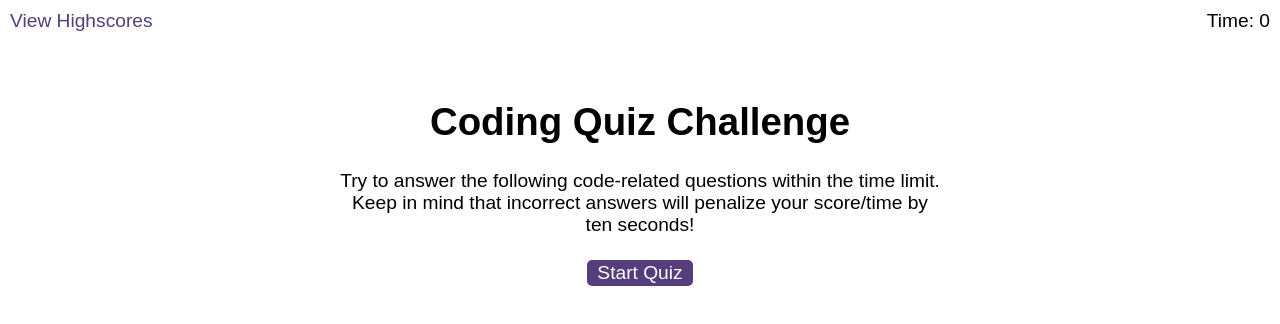
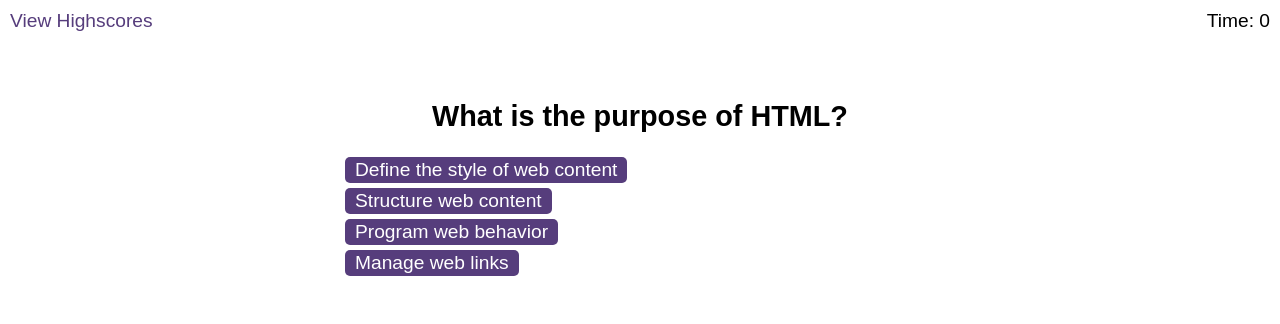
Before and after one commit to DrWho1369/studentQuiz, a plain HTML site: page index.html in a window 1280 px wide. Both pictures are taken after a click on the button "Start Quiz". Drawn offline with Linux system fonts and the light colour scheme.

Commit message:
completed question function to manipulate the dom to display the answers as buttons

```diff
--- a/assets/js/logic.js
+++ b/assets/js/logic.js
@@ -1,23 +1,52 @@
 // GIVEN I am taking a code quiz
 // WHEN I click the start button
+
+import questions from './questions.js';
+
+
 var startEl = document.querySelector('#start-screen')
 var startButtonEl = document.querySelector('#start')
 var questionsEl = document.querySelector('#questions')
 var timeEl = document.querySelector('#time')
+var questionTitleEl = document.querySelector('#question-title')
+var choicesEl = document.querySelector('#choices')
+
 // THEN a timer starts and I am presented with a question
 function start(event) {
     event.preventDefault();
-    console.log("started")
-    // startEl class set to hide
-    // populate question Elements
-    // questionsEl class set to start
+
+    console.log("started");
+
+    startEl.classList.remove("start");
+    startEl.classList.add("hide");
+
+    questionsEl.classList.remove("hide");
+    questionsEl.classList.add("start");
+
+    console.log(questions)
+    question()
+
+    // run question function()
 }
 
 function question() {
+    questionTitleEl.textContent = questions[0].question;
+    var choices = questions[0].choices;
+    choices.forEach((choice, index) => {
+        const button = document.createElement('button');
+        button.textContent = choice;
+        choicesEl.appendChild(button);
+    });
 
+    choicesEl.addEventListener('click', next)
 }
 
+function next() {
+    console.log("next")
+}
 startButtonEl.addEventListener('click', start)
+
+
 // WHEN I answer a question
 // THEN I am presented with another question
 // WHEN I answer a question incorrectly
--- a/assets/js/questions.js
+++ b/assets/js/questions.js
@@ -1,3 +1,5 @@
+
+
 const questions = [
     {
         question: "What is the purpose of HTML?",
@@ -36,3 +38,5 @@ const questions = [
         wrongAnswers: ["The current function", "The global object", "None of the above"],
     },
 ];
+
+export default questions;
--- a/index.html
+++ b/index.html
@@ -42,7 +42,7 @@
       <div id="feedback" class="feedback hide"></div>
     </div>
 
-    <script src="./assets/js/questions.js"></script>
-    <script src="./assets/js/logic.js"></script>
+    <script type="module" src="./assets/js/questions.js"></script>
+    <script type="module" src="./assets/js/logic.js"></script>
   </body>
 </html>
```
